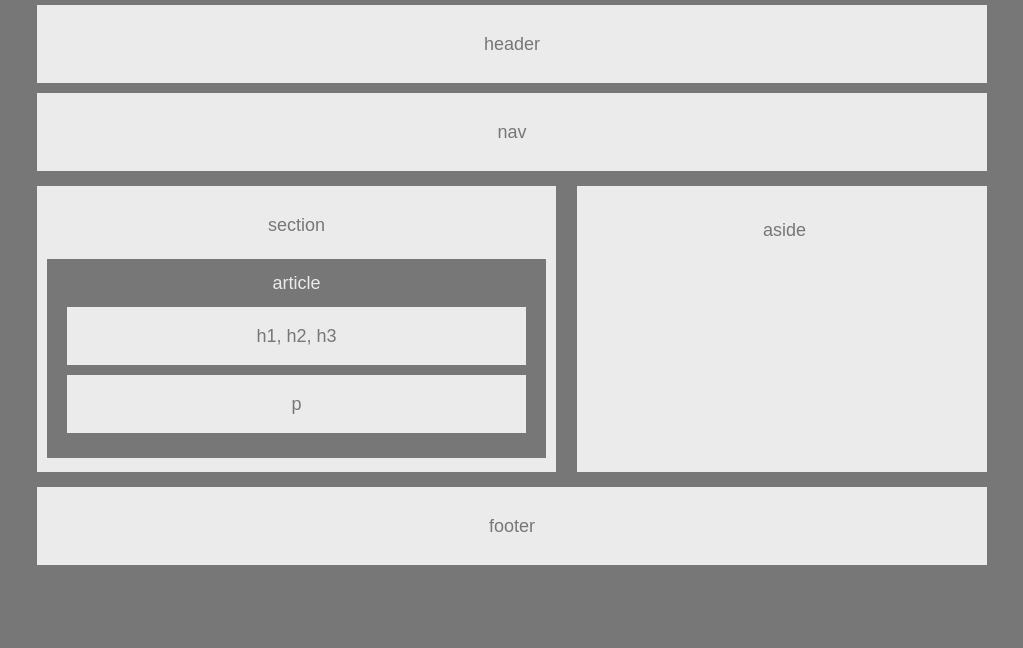
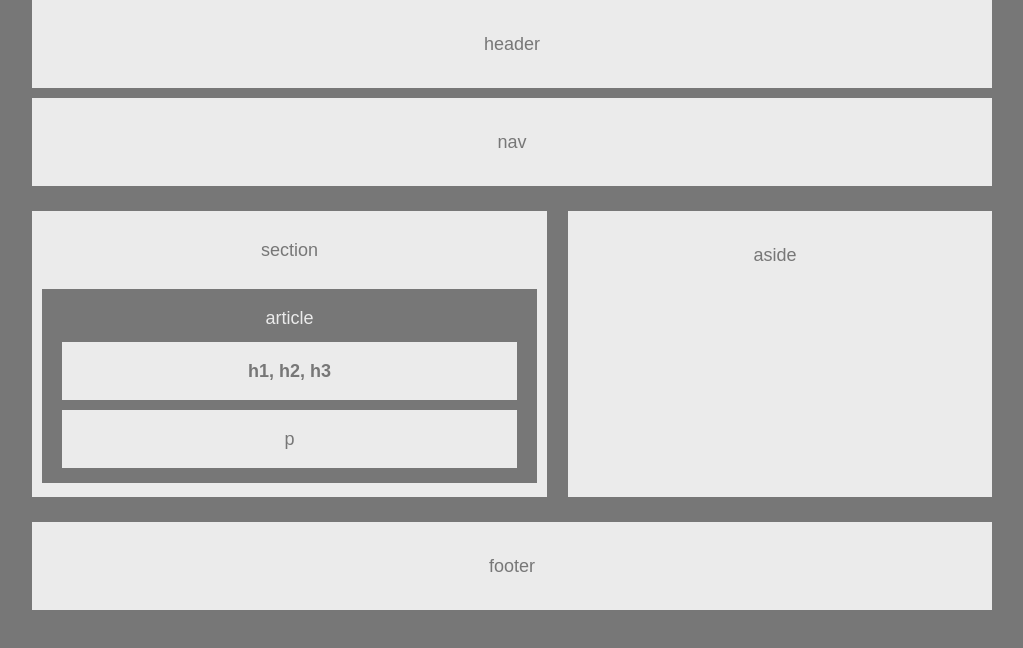
Before and after one commit to djgoldstone/HW-Wireframe, a plain HTML site: page index.html in a window 1280 px wide. Shown: the whole page, without its empty margins (128-1151 px from the left). Drawn offline with Linux system fonts and the light colour scheme.

Commit message:
Changed specifications for class elements to match HW assignment and altered padding/margins. Omitted junk code after troubleshooting.

```diff
--- a/index.html
+++ b/index.html
@@ -14,13 +14,13 @@
     <nav>nav</nav>
 
 
-    <section id="section">
-        section
+    <section>
+        <h1>section</h1>
 
         <article>
-                <h1>article</h1>
+                <h2>article</h2>
                 <div id="header_style">
-                    <h2>h1, h2, h3</h2>
+                    <h1>h1, h2, h3</h1>
                 </div>
                 <div id="paragraph_style">
                     <p>p</p>
--- a/style.css
+++ b/style.css
@@ -13,53 +13,61 @@ aside,
 footer {
     background: #ebebeb;
     text-align: center;
-    padding: 30px;
-    margin: 5px;
+}
+header,
+nav {
+    padding: 35px;
+}
+header {
     margin-bottom: 10px;
 }
 section {
-    width: 52%;
-    height: 226px;
+    width: 495px;
+    height: 246px;
     float: left;
+    padding-top: 10px;
+    padding-bottom: 30px;
     padding-left: 10px;
     padding-right: 10px;
-    margin-bottom: 15px;
+    margin-top: 25px;
+    margin-bottom: 25px;
 }
 article {
     color: #ebebeb;
     background: #777;
     display: block;
-    margin-top: 25px;
-    padding-top: 15px;
+    margin-top: 10px;
+    padding-top: 20px;
+    padding-bottom: 15px;
     padding-left: 20px;
     padding-right: 20px;
-    padding-bottom: 25px;
 }
 aside {
     float: right;
-    width: 37%;
-    height: 226px;
-    padding-top: 0px;
-    padding-bottom: 60px;
+    width: 40%;
+    height: 246px;
+    margin-top: 25px;
+    padding-bottom: 40px;
     padding-right: 25px;
+    padding-left: 15px;
 }
 footer {
     clear: both;
+    padding: 35px;
 }
-#header_style {
-    margin-top: 15px;
-    margin-bottom: 10px;
+h1,
+p {
     background: #ebebeb;
     color:#777;
     padding: 15px;
     padding-top: 20px;
     padding-bottom: 20px;
 }
+#header_style {
+    margin-top: 15px;
+    margin-bottom: 10px;
+    font-weight: bold;
+}
 #paragraph_style {
     margin-top: 5px;
-    background: #ebebeb;
-    color:#777;
-    padding: 15px;
-    padding-top: 20px;
-    padding-bottom: 20px;
 }
```
